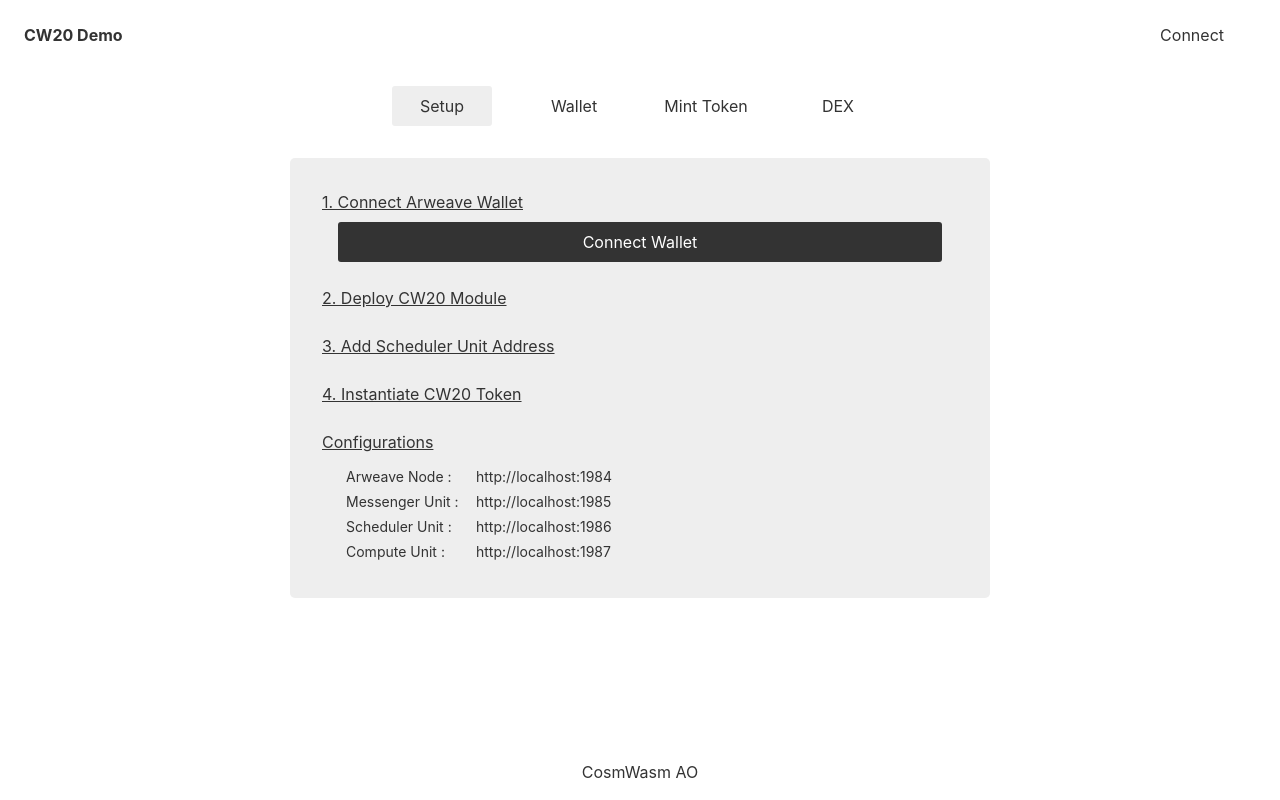
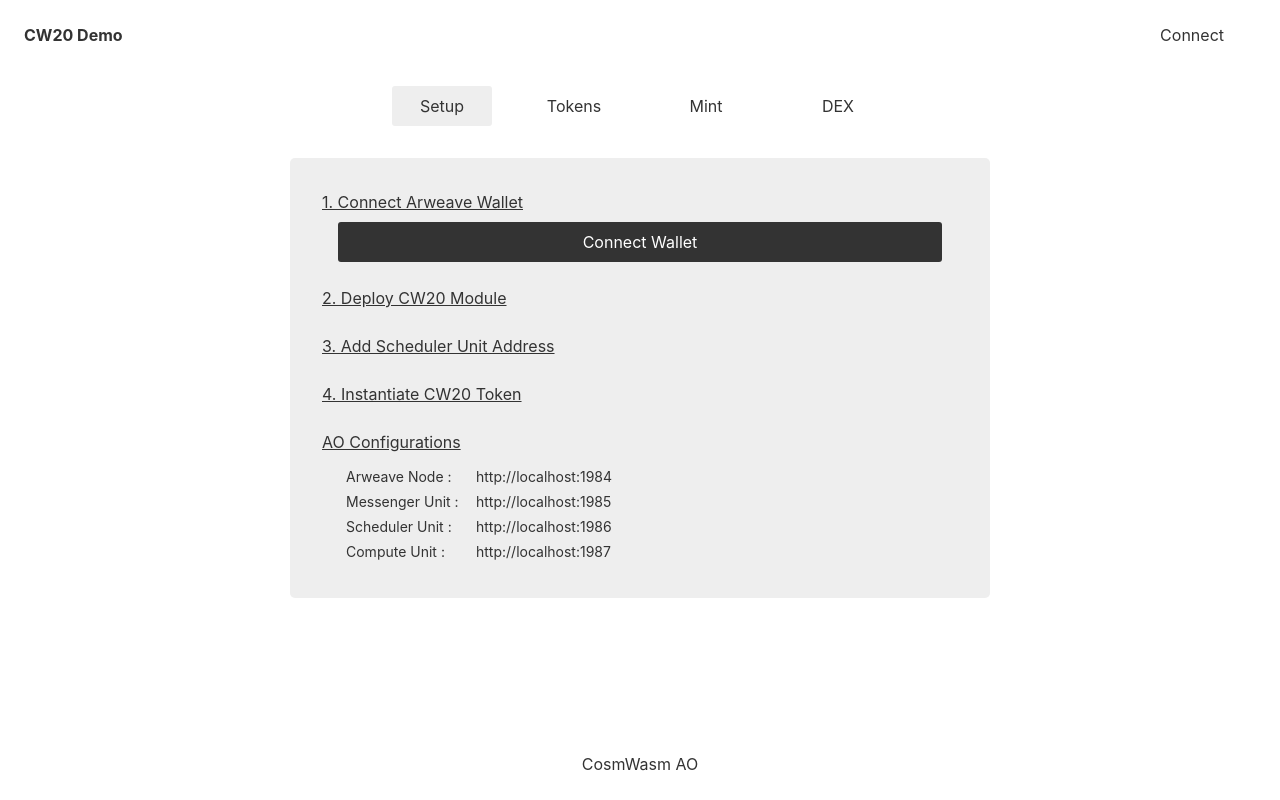
Before and after one commit to weavedb/cosmwasm-ao, a Next.js app in the folder dapps/wallet/: page / in a window 1280 px wide. Built offline with nearby package versions, Linux system fonts and the light colour scheme.

Commit message:
[cw20 demo] token balances

```diff
--- a/dapps/wallet/pages/index.js
+++ b/dapps/wallet/pages/index.js
@@ -3,7 +3,7 @@ const { Input, Flex, Box } = require("@chakra-ui/react")
 const { useState } = require("react")
 const bech32 = require("bech32")
 const base64url = require("base64url")
-const { map, append } = require("ramda")
+const { equals, assoc, map, append } = require("ramda")
 function toBech32(arweaveAddress, prefix = "ao") {
   const decodedBytes = base64url.toBuffer(arweaveAddress)
   const words = bech32.toWords(decodedBytes)
@@ -16,7 +16,7 @@ export default function Home() {
   const [scheduler, setScheduler] = useState(null)
   const [token, setToken] = useState(null)
   const [tokens, setTokens] = useState([])
-  const [balance, setBalance] = useState(0)
+  const [balances, setBalances] = useState({})
   const [balanceAR, setBalanceAR] = useState("0")
   const [address, setAddress] = useState(null)
   const [to, setTo] = useState("")
@@ -27,11 +27,8 @@ export default function Home() {
   const [tokenDecimals, setTokenDecimals] = useState("18")
   const [tokenInitialHolder, setTokenInitialHolder] = useState("")
   const [tokenInitialAmount, setTokenInitialAmount] = useState("1000000")
-  const body = balance ? (
+  const body = balances ? (
     <>
-      <div>Module Proccess ID: {module}</div>
-      <div>Scheduler Address: {scheduler}</div>
-      <div>Balance: {balance}</div>
       <div>
         <Input value={to} onChange={e => setTo(e.target.value)} />
         <button
@@ -179,7 +176,6 @@ export default function Home() {
         {address ? (
           <>
             <Box mx={4}>{address}</Box>
-            <Box mr={4}>{balanceAR} AR</Box>
           </>
         ) : null}
       </Flex>
@@ -350,11 +346,11 @@ export default function Home() {
           }}
           onClick={() => setTab("mint")}
         >
-          Mint Token
+          Go To Mint
         </Flex>
       )}
       <Box mt={6} sx={{ textDecoration: "underline" }}>
-        Configurations
+        AO Configurations
       </Box>
       <Box px={6} pt={2} fontSize="14px">
         <Flex my={1}>
@@ -486,17 +482,21 @@ export default function Home() {
               func: "token_info",
               input: {},
             })
+            if (equals(_tokens, [])) {
+              alert("something went wrong")
+              return
+            }
             if (_tokens.name) {
-              setTokens(append(_tokens, tokens))
-              setBalance(
-                (
-                  await cwao.query({
-                    process: pr.id,
-                    func: "balance",
-                    input: { address: addr32 },
-                  })
-                ).balance,
-              )
+              setTokens(append({ addr: pr.id, info: _tokens }, tokens))
+              const _balance = (
+                await cwao.query({
+                  process: pr.id,
+                  func: "balance",
+                  input: { address: addr32 },
+                })
+              ).balance
+              console.log(_balance)
+              setBalances(assoc(pr.id, _balance, balances))
             }
           }, 3000)
         }}
@@ -505,7 +505,32 @@ export default function Home() {
       </Flex>
     </>
   )
-
+  const Wallet = (
+    <>
+      <Flex align="center" p={4} fontSize="20px">
+        <Flex pl={4}>
+          <Box mr={2}>{balanceAR}</Box>
+          <Box ml={2}>AR</Box>
+        </Flex>
+        <Box flex={1} />
+        <Flex mr={4} fontSize="14px"></Flex>
+      </Flex>
+      {map(v => {
+        return (
+          <Flex align="center" p={4} fontSize="20px">
+            <Flex pl={4}>
+              <Box mr={2}>{balances[v.addr]}</Box>
+              <Box ml={2}>{v.info.symbol}</Box>
+            </Flex>
+            <Box flex={1} />
+            <Flex mr={4} fontSize="14px">
+              Send
+            </Flex>
+          </Flex>
+        )
+      })(tokens)}
+    </>
+  )
   return (
     <Flex direction="column" minH="100%">
       <style jsx global>{`
@@ -538,14 +563,22 @@ export default function Home() {
           )
         })([
           { key: "misc", name: "Setup" },
-          { key: "wallet", name: "Wallet" },
-          { key: "mint", name: "Mint Token" },
+          { key: "wallet", name: "Tokens" },
+          { key: "mint", name: "Mint" },
           { key: "dex", name: "DEX" },
         ])}
       </Flex>
       <Flex justify="center" p={4}>
-        <Box maxW="700px" w="100%" bg="#eee" p={8} sx={{ borderRadius: "5px" }}>
-          {tab === "mint" ? (
+        <Box
+          maxW="700px"
+          w="100%"
+          bg="#eee"
+          p={tab === "wallet" ? 0 : 8}
+          sx={{ borderRadius: "5px" }}
+        >
+          {tab === "wallet" ? (
+            Wallet
+          ) : tab === "mint" ? (
             Mint
           ) : tab === "misc" ? (
             <Setup />
@@ -555,7 +588,7 @@ export default function Home() {
         </Box>
       </Flex>
       <Flex flex={1}></Flex>
-      <Flex p={4} justify="center">
+      <Flex p={6} justify="center">
         <Box
           as="a"
           target="_blank"
```
